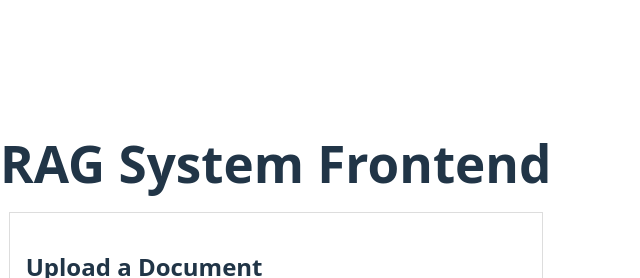
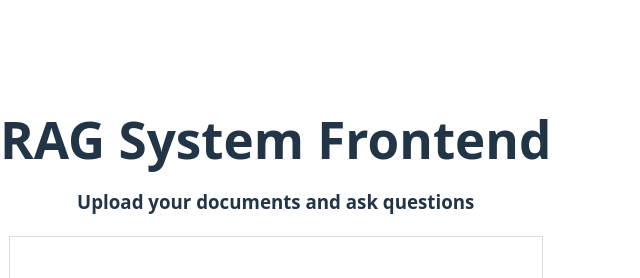
Before and after one commit to rishiqwerty/rag-frontend, a React (Vite) app: page / in a window 1280 px wide. Shown: the top 278 px of the page, without its empty margins (0-640 px from the left). Built offline with nearby package versions, Linux system fonts and the light colour scheme; no server answers.

Commit message:
Add heading to clarify document upload instructions in App component

```diff
--- a/src/App.tsx
+++ b/src/App.tsx
@@ -5,6 +5,9 @@ function App() {
   return (
     <div>
       <h1 style={{ textAlign: 'center', margin: '20px 0' }}>RAG System Frontend</h1>
+      <h3 style={{ textAlign: 'center', marginBottom: '20px' }}>
+        Upload your documents and ask questions
+      </h3>
       <UploadDocument />
       <QueryDocument />
     </div>
```
